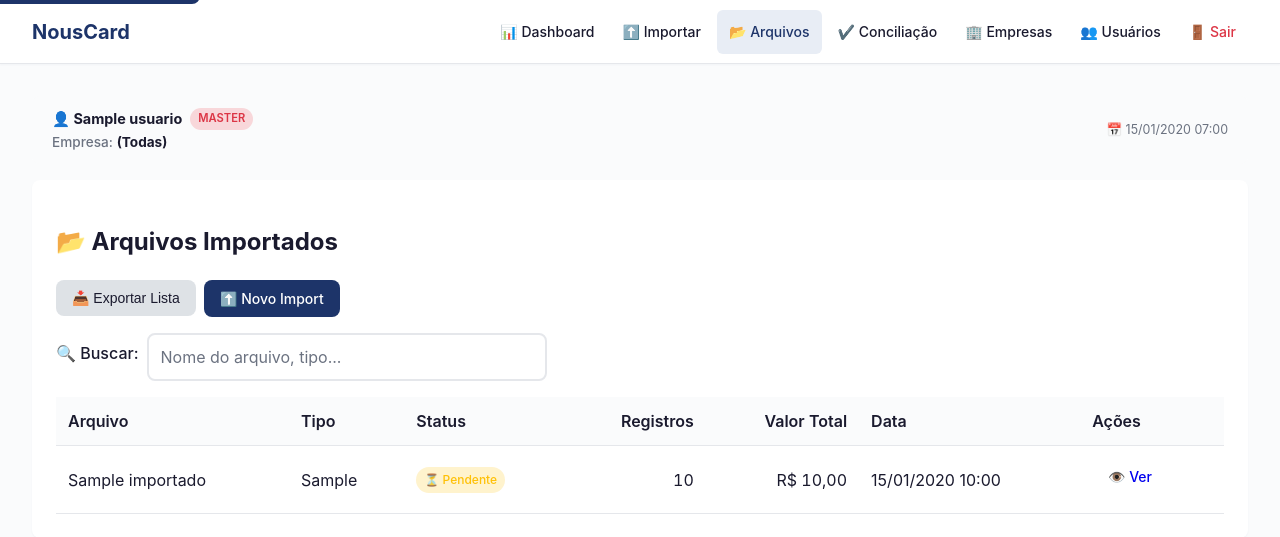
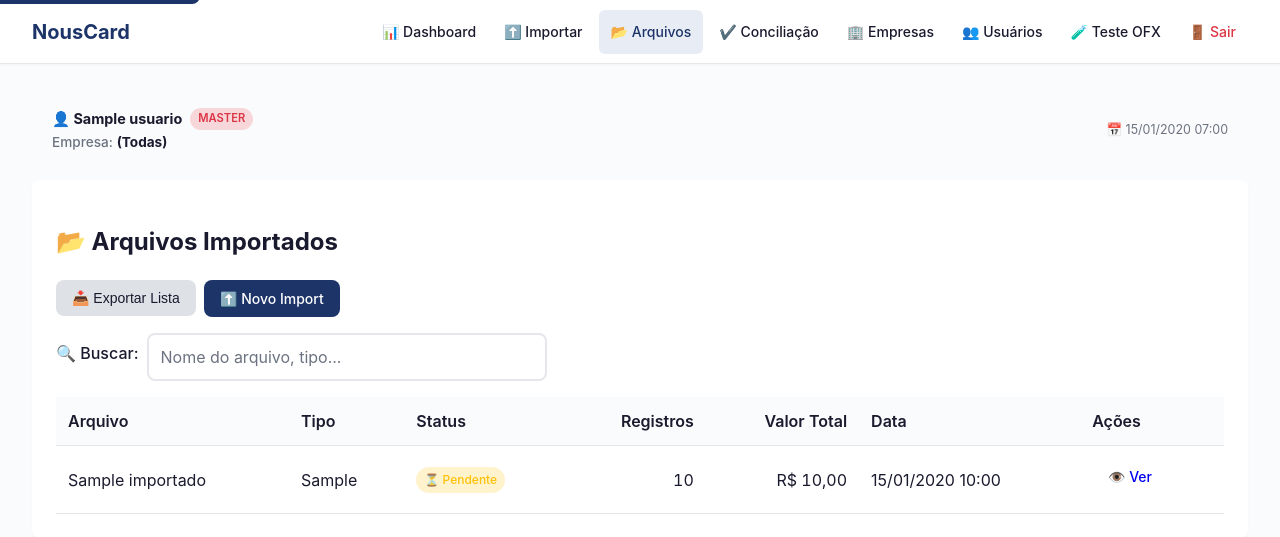
Before and after one commit to WilsonNous/NousCard, a Flask app: page /operacoes/arquivos in a window 1280 px wide. Shown: the top 537 px of the page. Run offline with Flask 3, Linux system fonts and the light colour scheme; a user stored in the database is signed in; tables that the repository leaves empty hold one stand-in row (values such as "Sample post").

Commit message:
Add Teste OFX link to the navigation bar

```diff
--- a/templates/base.html
+++ b/templates/base.html
@@ -129,6 +129,12 @@
                             👥 Usuários
                         </a>
                     </li>
+                    <li>
+                        <a href="{{ url_for('master.teste_ofx_page') }}"
+                           class="nc-topbar-item {% if request.endpoint and 'teste_ofx' in request.endpoint %}active{% endif %}">
+                            🧪 Teste OFX
+                        </a>
+                    </li>
                 {% endif %}
 
                 <li>
```
